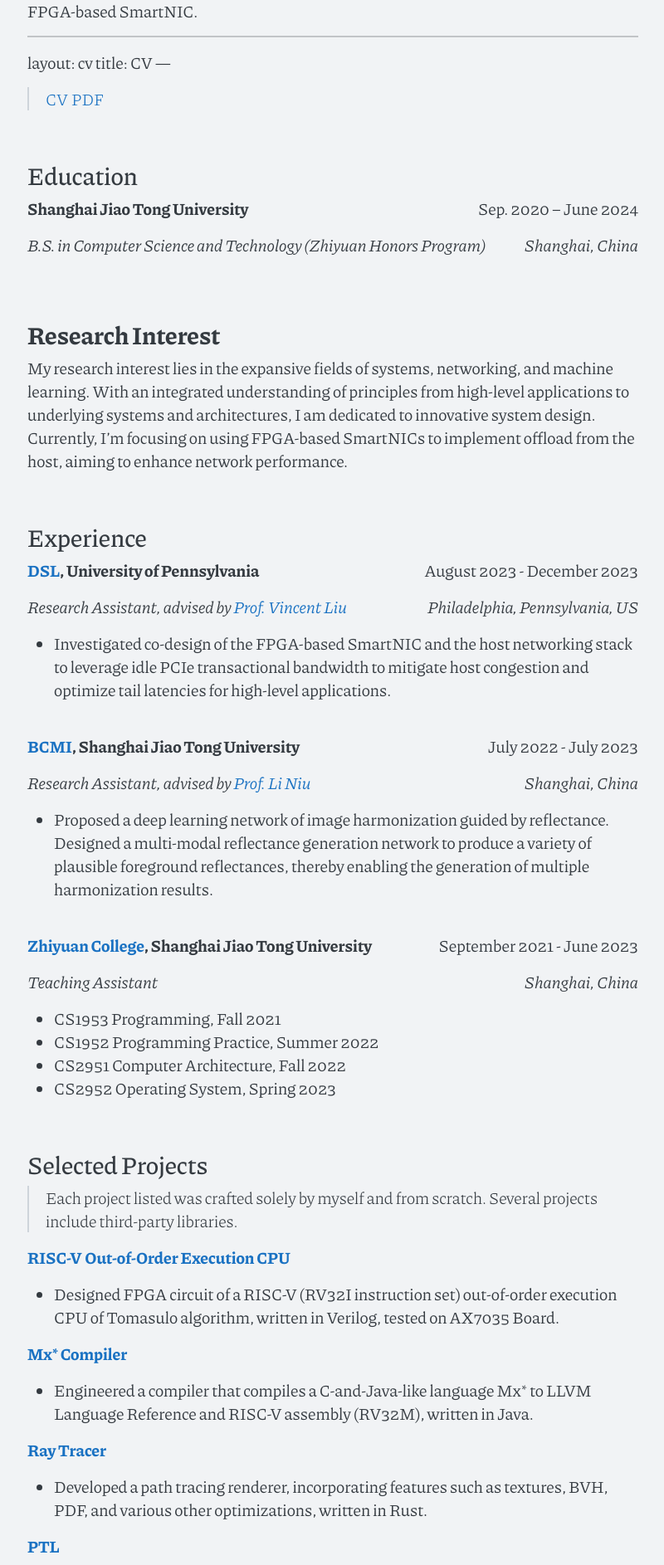
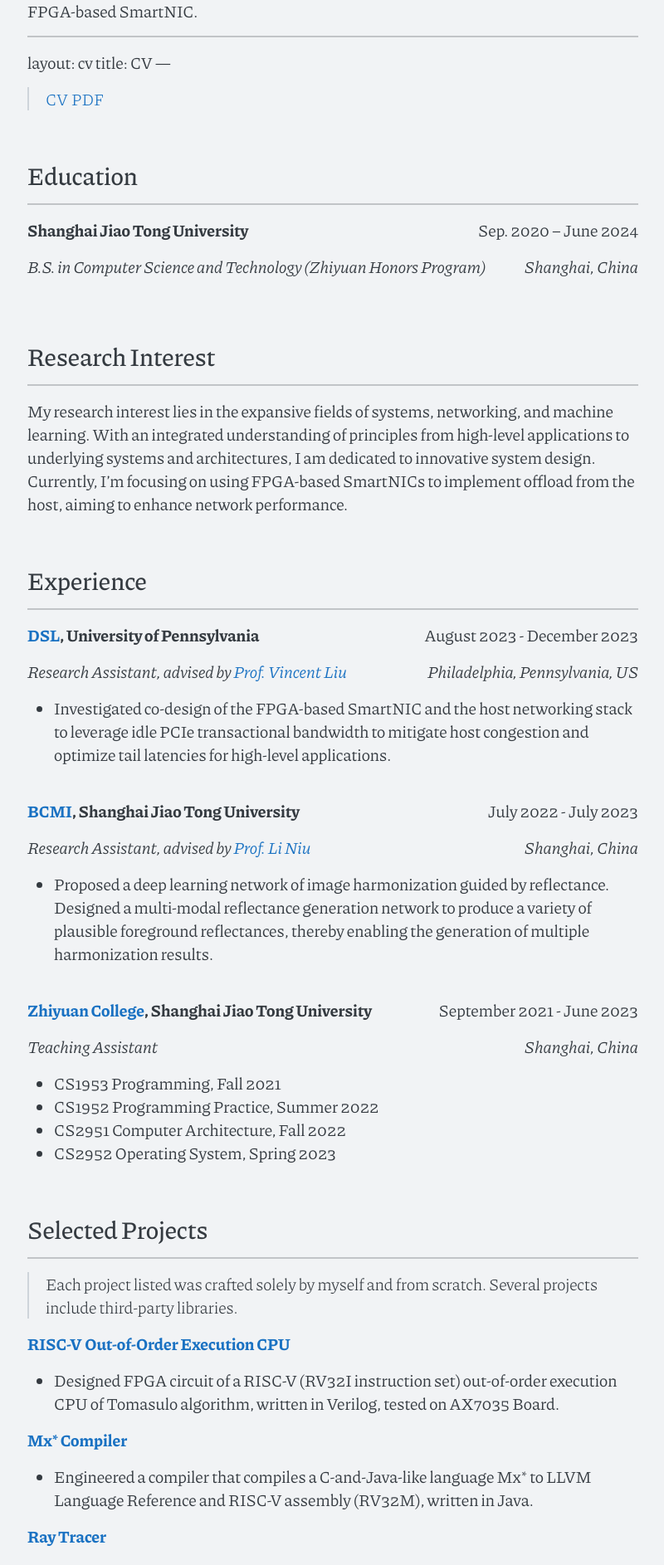
Before and after one commit to frankq1024/frankq1024.github.io, a Jekyll site: the page built from index.md, in a window 1280 px wide. Shown: the part 1238-3124 px from the top of the page at 83% size, without its empty margins (239-1039 px from the left). Built offline with Jekyll 4.4.1, drawn with Linux system fonts in a browser that asks for light colours.

Commit message:
Update homepage

```diff
--- a/cv.md
+++ b/cv.md
@@ -6,6 +6,7 @@
 > [CV PDF](/attachments/cv/cv.pdf)
 
 # Education
+---
 
 <div class="d-flex justify-content-between">
   <p class="text-start"><b>Shanghai Jiao Tong University</b></p>
@@ -16,11 +17,13 @@
   <p class="text-end"><em>Shanghai, China</em></p>
 </div>
 
-# **Research Interest**
+# Research Interest
+---
 
 My research interest lies in the expansive fields of systems, networking, and machine learning. With an integrated understanding of principles from high-level applications to underlying systems and architectures, I am dedicated to innovative system design. Currently, I’m focusing on using FPGA-based SmartNICs to implement offload from the host, aiming to enhance network performance.
 
 # Experience
+---
 
 <div class="d-flex justify-content-between">
   <p class="text-start"><b><a href="https://dsl.cis.upenn.edu/">DSL</a>, University of Pennsylvania</b></p>
@@ -59,6 +62,7 @@
 - CS2952 Operating System, Spring 2023
 
 # Selected Projects
+---
 
 > Each project listed was crafted solely by myself and from scratch. Several projects include third-party libraries.
 
@@ -78,6 +82,7 @@
 - Implemented A program for reading, parsing, converting, and performing model checking of linear temporal logic formulas.
 
 # Publication
+---
 
 <div class="d-flex justify-content-between">
   <p class="text-start"><b>Multi-modal Image Harmonization</b></p>
@@ -94,6 +99,7 @@
 *Chaofan Lin, **Tianyuan Qiu**, Hanchong Yan, Muzi Tao*
 
 # Skills
+---
 
 - **Programming**: Proficient in algorithm, data structure, modern programming language features (e.g. C/C++, Python, Java, Rust), HDL (e.g. System Verilog), Database (e.g. MongoDB); Utility programs (e.g. MATLAB, Visual Basic, Unity, Processing).
 
@@ -102,6 +108,7 @@
 - **Collaboration and Communication**: Served as the Class Representative and a member of the Student Union, and the President of the VEX Robotics Club.
 
 # Awards
+---
 
 <div class="d-flex justify-content-between">
   <p class="text-start">SJTU Merit Scholarship</p>
--- a/index.md
+++ b/index.md
@@ -13,6 +13,6 @@
 
 {% include_relative cv.md %}
 
-<div class="invisible-space mt-5"></div>
+<div class="invisible-space" style="height: 40vh"></div>
 
 <!--{% include archive.html %}-->
```
